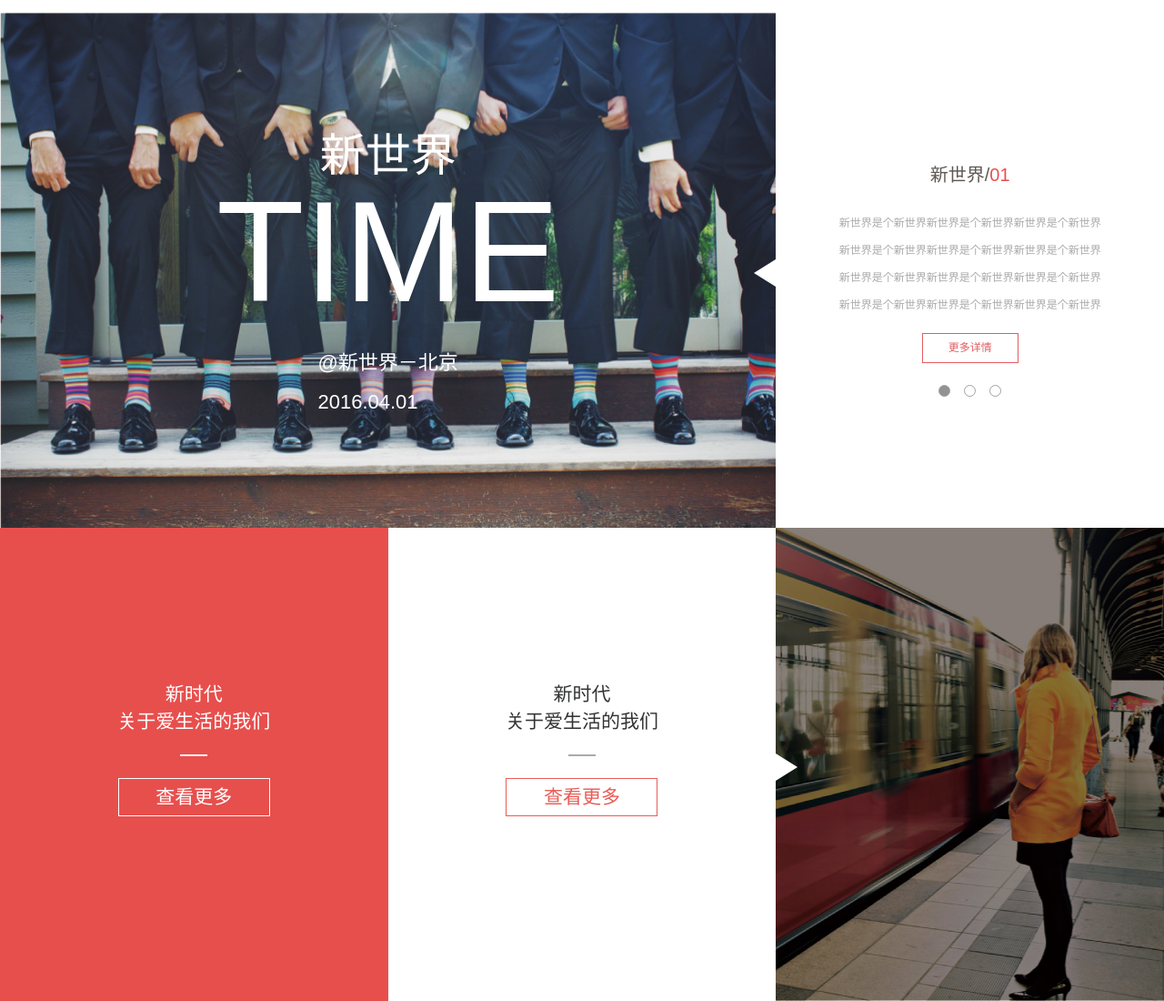
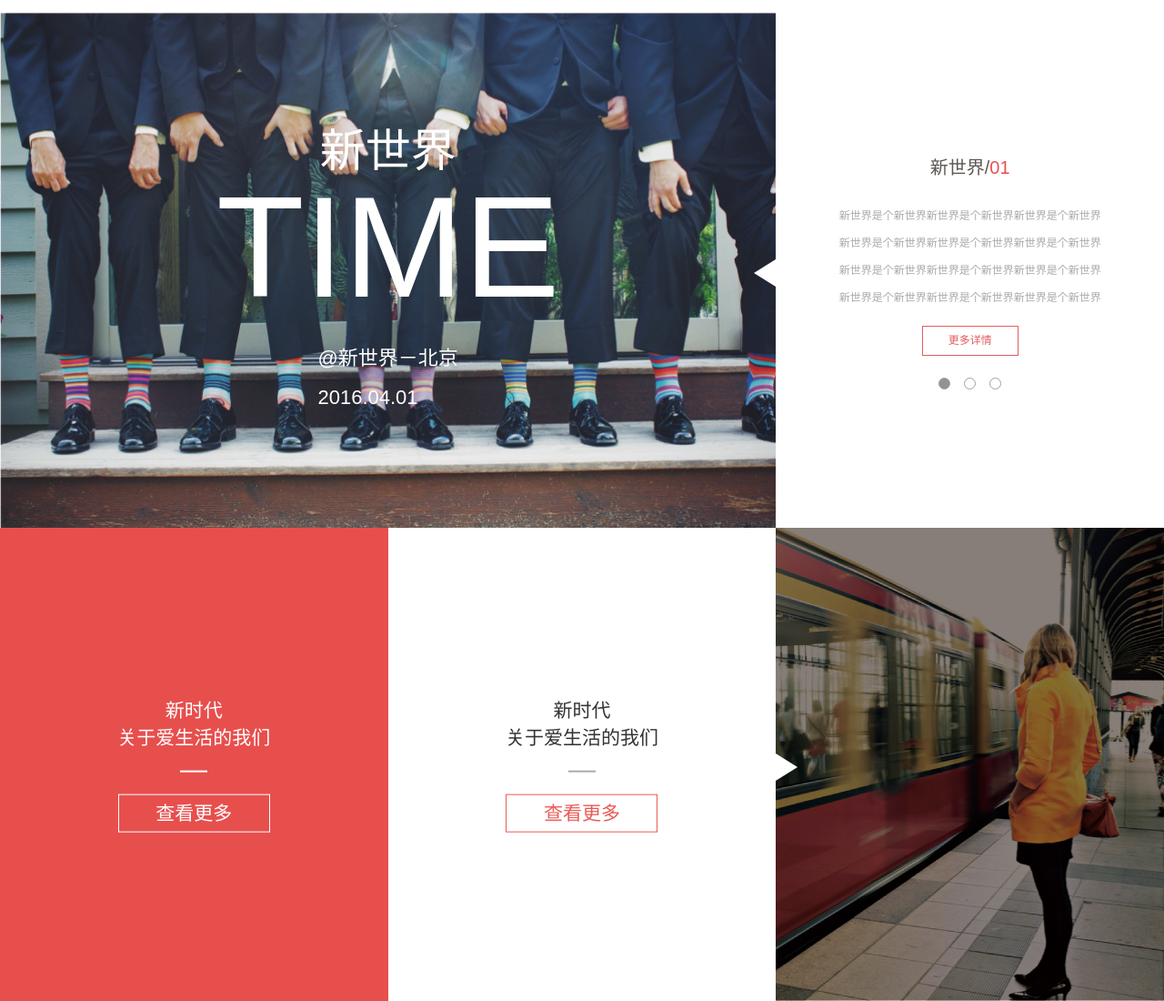
Before and after one commit to perwait/JBX_for_Baidu, a plain HTML site: page cycle1/Chapter1.7/index.html in a window 1280 px wide. Shown: the part 2200-3300 px from the top of the page at 91% size. Drawn offline with Linux system fonts and the light colour scheme.

Commit message:
增加垂直居中

```diff
--- a/cycle1/Chapter1.7/css/chapter1-7.css
+++ b/cycle1/Chapter1.7/css/chapter1-7.css
@@ -29,6 +29,12 @@ input,button,textarea{
     display:block;
     max-width: 100%;
     height:auto;
+}
+/*垂直居中*/
+.horizontal-center{
+    position: relative;
+    top:50%;
+    transform: translateY(-50%);
 }
 h1,h2,h3,h4,h5,p,body{
     margin:0;
@@ -382,7 +388,7 @@ nav a{
     background-size: cover;
    /* text-align: center;*/
     height:100%;
-    padding-top: 127px;
+    /*padding-top: 127px;*/
 }
 .new-world h2{
     font-size: 50px;
@@ -421,7 +427,7 @@ nav a{
 .new-world-des{
     font-family: SimHei,sans-serif;
    /* text-align: center;*/
-    padding-top: 160px;
+    /*padding-top: 160px;*/
     height:100%;
 }
 .new-world-des h3{
@@ -475,12 +481,14 @@ nav a{
     /*text-align: center;*/
     color:#fff;
     background-color: #e74f4d;
+    position: relative;
 }
+
 .new-time h2{
     font-size: 21px;
     line-height: 30.36px;
     margin-bottom: 20px;
-    padding-top: 168px;
+    /*padding-top: 168px;*/
 }
 .new-time .line{
     margin-bottom: 24px;
--- a/cycle1/Chapter1.7/index.html
+++ b/cycle1/Chapter1.7/index.html
@@ -160,12 +160,15 @@
                 <section class="show">
                     <div class="row-1">
                       <div class="col-8 new-world">
+                        <div class="horizontal-center">
                           <h2>新世界</h2>
                           <h1>TIME</h1>
                           <p>@新世界－北京<br>2016.04.01</p>
                           <span class="triangle-left"></span>
                         </div>
+                      </div>
                       <div class="col-4 new-world-des">
+                        <div class="horizontal-center">
                           <h3>新世界/<span>01</span></h3>
                           <p>新世界是个新世界新世界是个新世界新世界是个新世界<br>新世界是个新世界新世界是个新世界新世界是个新世界<br>新世界是个新世界新世界是个新世界新世界是个新世界<br>新世界是个新世界新世界是个新世界新世界是个新世界</p>
                           <a href="" title="">更多详情</a>
@@ -176,16 +179,21 @@
                           </ul>
                         </div>
                       </div>
+                    </div>
                     <div class="row-2">
                       <div class="col-4 new-time">
+                        <div class="horizontal-center">
                           <h2>新时代<br>关于爱生活的我们</h2>
                           <div class="line"></div>
                           <a href="" title="" class="show-more">查看更多</a>
                         </div>
+                      </div>
                       <div class="col-4 new-time white">
+                        <div class="horizontal-center">
                           <h2>新时代<br>关于爱生活的我们</h2>
                           <div class="line"></div>
                           <a href="" title="" class="show-more">查看更多</a>
+                        </div>
                       </div>
                       <div class="col-4">
                         <span class="triangle-right"></span>
```
Lines whose indentation alone changed are shown as unchanged.
